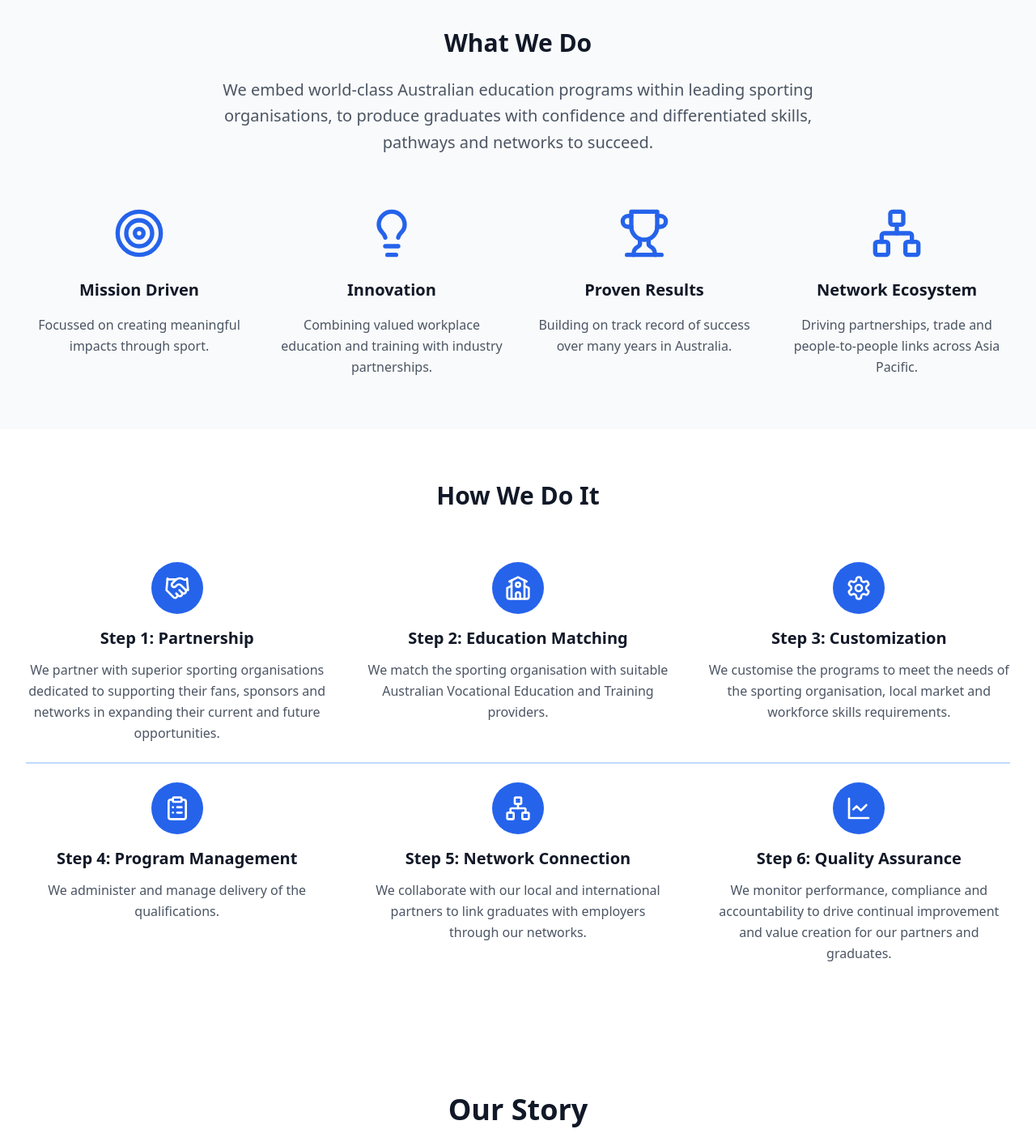
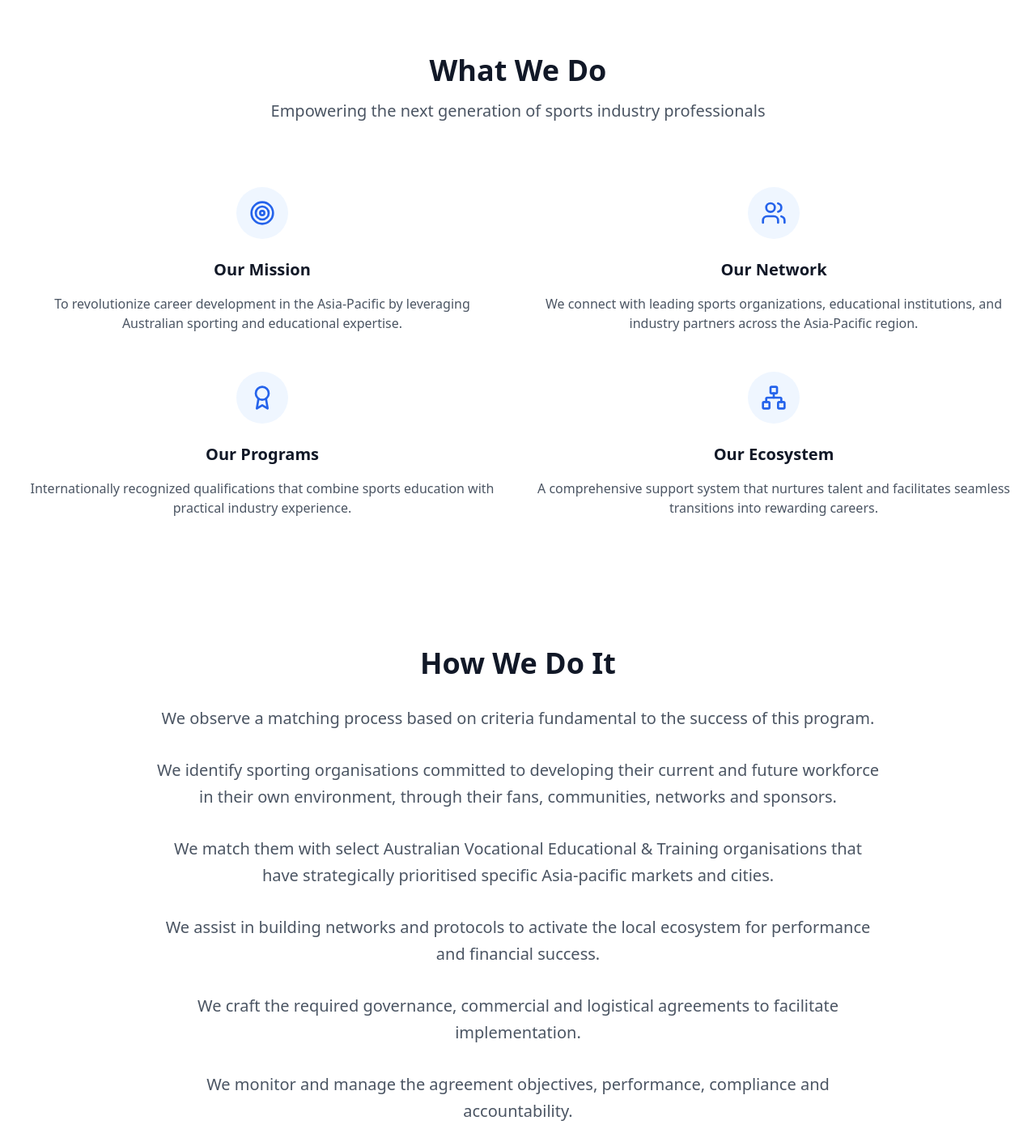
Before and after one commit to sameerbulakh/apac, a React (Vite) app: page / in a window 1280 px wide. Shown: the part 1460-2870 px from the top of the page at 81% size. Built offline with nearby package versions, Linux system fonts and the light colour scheme.

Commit message:
Update Our Mission text

```diff
--- a/src/components/WhatWeDo.tsx
+++ b/src/components/WhatWeDo.tsx
@@ -1,55 +1,94 @@
 import React from 'react';
-import { Target, Lightbulb, Trophy, Network } from 'lucide-react';
+import { Target, Users, Award, Network } from 'lucide-react';
 
 const WhatWeDo = () => {
   const features = [
     {
-      name: 'Mission Driven',
-      description: 'Focussed on creating meaningful impacts through sport.',
-      icon: Target
+      icon: <Target className="w-8 h-8 text-blue-600" />,
+      title: "Our Mission",
+      description: "To revolutionize career development in the Asia-Pacific by leveraging Australian sporting and educational expertise."
     },
     {
-      name: 'Innovation',
-      description: 'Combining valued workplace education and training with industry partnerships.',
-      icon: Lightbulb
+      icon: <Users className="w-8 h-8 text-blue-600" />,
+      title: "Our Network",
+      description: "We connect with leading sports organizations, educational institutions, and industry partners across the Asia-Pacific region."
     },
     {
-      name: 'Proven Results',
-      description: 'Building on track record of success over many years in Australia.',
-      icon: Trophy
+      icon: <Award className="w-8 h-8 text-blue-600" />,
+      title: "Our Programs",
+      description: "Internationally recognized qualifications that combine sports education with practical industry experience."
     },
     {
-      name: 'Network Ecosystem',
-      description: 'Driving partnerships, trade and people-to-people links across Asia Pacific.',
-      icon: Network
+      icon: <Network className="w-8 h-8 text-blue-600" />,
+      title: "Our Ecosystem",
+      description: "A comprehensive support system that nurtures talent and facilitates seamless transitions into rewarding careers."
     }
   ];
 
   return (
-    <section className="py-16 bg-gray-50" id="what-we-do">
+    <>
+      {/* What We Do Section */}
+      <section id="what-we-do" className="py-24 bg-white">
         <div className="max-w-7xl mx-auto px-4 sm:px-6 lg:px-8">
-        <div className="max-w-3xl mx-auto text-center">
-          <h2 className="text-3xl font-bold text-gray-900 mb-6">What We Do</h2>
-          <p className="text-xl leading-relaxed text-gray-600">
-            We embed world-class Australian education programs within leading sporting organisations, to produce graduates with confidence and differentiated skills, pathways and networks to succeed.
+          <div className="text-center">
+            <h2 className="text-3xl font-bold text-gray-900 sm:text-4xl">What We Do</h2>
+            <p className="mt-4 text-xl text-gray-600">
+              Empowering the next generation of sports industry professionals
             </p>
           </div>
 
-        <div className="mt-16 grid grid-cols-1 gap-8 sm:grid-cols-2 lg:grid-cols-4">
-          {features.map((feature) => (
-            <div key={feature.name} className="text-center">
-              <div className="flex justify-center">
-                <div className="h-16 w-16 text-blue-600">
-                  <feature.icon className="h-full w-full" />
+          <div className="mt-20">
+            <div className="grid grid-cols-1 gap-12 sm:grid-cols-2 lg:grid-cols-2">
+              {features.map((feature, index) => (
+                <div key={index} className="flex flex-col items-center text-center">
+                  <div className="flex items-center justify-center w-16 h-16 mb-6 rounded-full bg-blue-50">
+                    {feature.icon}
                   </div>
-              </div>
-              <h3 className="mt-6 text-xl font-semibold text-gray-900">{feature.name}</h3>
-              <p className="mt-4 text-base text-gray-600 leading-relaxed">{feature.description}</p>
+                  <h3 className="text-xl font-semibold text-gray-900 mb-4">{feature.title}</h3>
+                  <p className="text-gray-600">{feature.description}</p>
                 </div>
               ))}
             </div>
           </div>
+        </div>
       </section>
+
+      {/* How We Do It Section */}
+      <section className="bg-white py-16" id="how-we-do-it">
+        <div className="max-w-7xl mx-auto px-4 sm:px-6 lg:px-8">
+          <h2 className="text-4xl font-bold text-gray-900 text-center mb-8">
+            How We Do It
+          </h2>
+          <div className="text-xl text-gray-600 max-w-4xl mx-auto text-center leading-relaxed space-y-8">
+            <p>
+              We observe a matching process based on criteria fundamental to the success of this program.
+            </p>
+            <p>
+              We identify sporting organisations committed to developing their current and future workforce in their
+              own environment, through their fans, communities, networks and sponsors.
+            </p>
+            <p>
+              We match them with select Australian Vocational Educational & Training organisations that have
+              strategically prioritised specific Asia-pacific markets and cities.
+            </p>
+            <p>
+              We assist in building networks and protocols to activate the local ecosystem for performance and
+              financial success.
+            </p>
+            <p>
+              We craft the required governance, commercial and logistical agreements to facilitate implementation.
+            </p>
+            <p>
+              We monitor and manage the agreement objectives, performance, compliance and accountability.
+            </p>
+            <p>
+              We continue to build the network across Asia Pacific to add compound value to the qualifications,
+              networks, and financial outcomes of all the stakeholders.
+            </p>
+          </div>
+        </div>
+      </section>
+    </>
   );
 };
 
```
Lines whose indentation alone changed are shown as unchanged.
